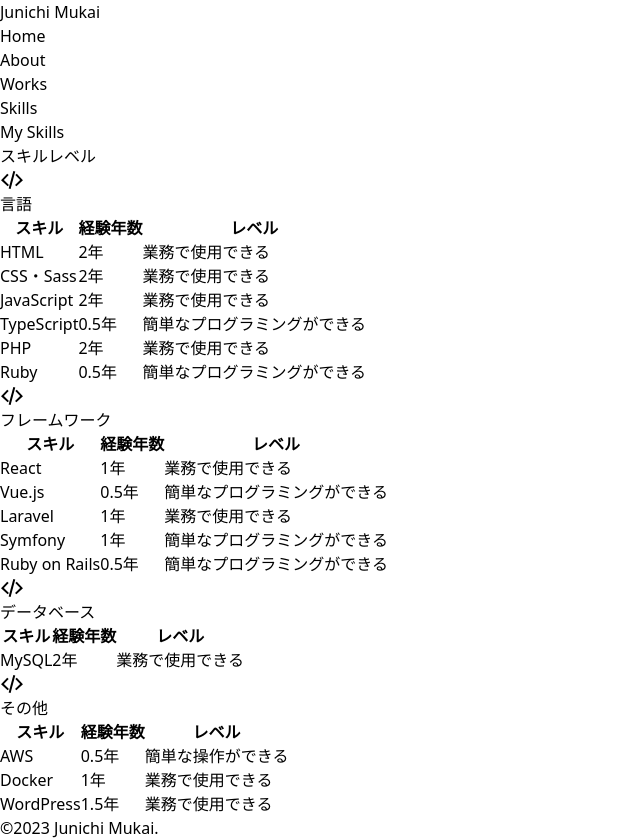
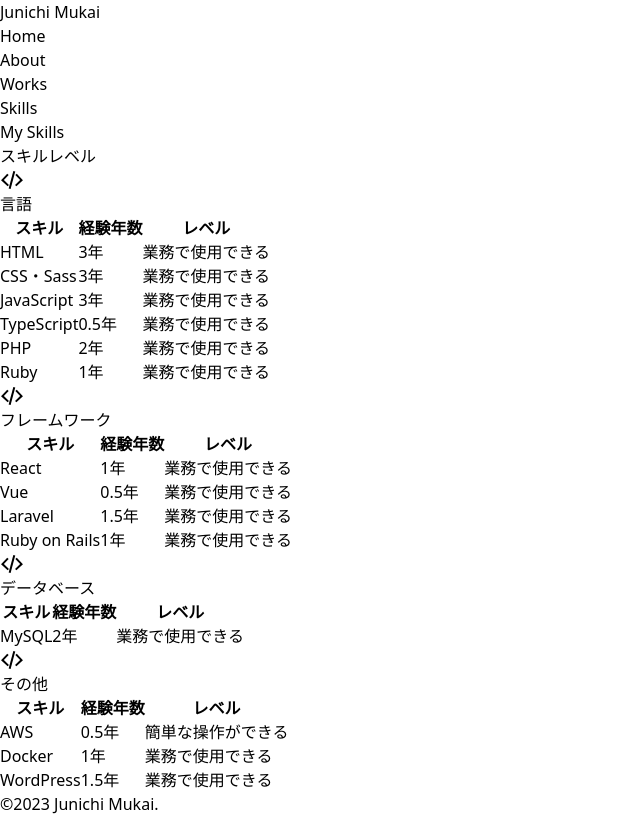
Before and after one commit to mukai-junichi/mukai-junichi, a Next.js app: page /skills in a window 1280 px wide. Shown: the whole page, without its empty margins (0-640 px from the left). After the commit the page ends 816 px from the top, so only its background shows below. Built offline with nearby package versions, Linux system fonts and the light colour scheme.

Commit message:
Skillsページ: 更新

```diff
--- a/src/pages/skills.jsx
+++ b/src/pages/skills.jsx
@@ -7,22 +7,21 @@ const skillTableData = [
   {
     category: "言語",
     skills: [
-      { name: "HTML", experience: "2年", level: "業務で使用できる" },
-      { name: "CSS・Sass", experience: "2年", level: "業務で使用できる" },
-      { name: "JavaScript", experience: "2年", level: "業務で使用できる" },
-      { name: "TypeScript", experience: "0.5年", level: "簡単なプログラミングができる" },
+      { name: "HTML", experience: "3年", level: "業務で使用できる" },
+      { name: "CSS・Sass", experience: "3年", level: "業務で使用できる" },
+      { name: "JavaScript", experience: "3年", level: "業務で使用できる" },
+      { name: "TypeScript", experience: "0.5年", level: "業務で使用できる" },
       { name: "PHP", experience: "2年", level: "業務で使用できる" },
-      { name: "Ruby", experience: "0.5年", level: "簡単なプログラミングができる" },
+      { name: "Ruby", experience: "1年", level: "業務で使用できる" },
     ],
   },
   {
     category: "フレームワーク",
     skills: [
       { name: "React", experience: "1年", level: "業務で使用できる" },
-      { name: "Vue.js", experience: "0.5年", level: "簡単なプログラミングができる" },
-      { name: "Laravel", experience: "1年", level: "業務で使用できる" },
-      { name: "Symfony", experience: "1年", level: "簡単なプログラミングができる" },
-      { name: "Ruby on Rails", experience: "0.5年", level: "簡単なプログラミングができる" },
+      { name: "Vue", experience: "0.5年", level: "業務で使用できる" },
+      { name: "Laravel", experience: "1.5年", level: "業務で使用できる" },
+      { name: "Ruby on Rails", experience: "1年", level: "業務で使用できる" },
     ],
   },
   {
```
